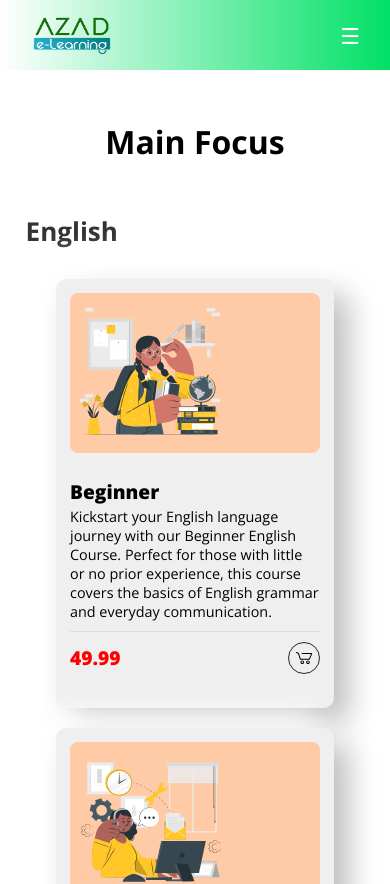
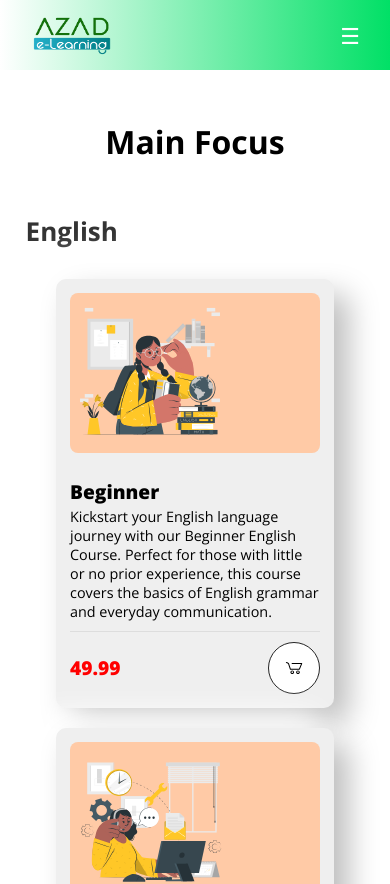
Before and after one commit to pmudassir/azad-e-learning, a React (Create React App) app in the folder frontend/: page /course in a window 390 px wide. Shown: the top 884 px of the page. Built offline with nearby package versions, Linux system fonts and the light colour scheme.

Commit message:
button size increased in responsive

```diff
--- a/frontend/src/pages/course/course.css
+++ b/frontend/src/pages/course/course.css
@@ -144,4 +144,11 @@ svg {
     margin: 0;
     padding: 30px 20px 10px 0px;
   }
+
+  .card-button {
+    display: flex;align-items: center;justify-content: center;
+    width: 40px;
+    height: 40px;
+    background-color: white;
+  }
 }
```
